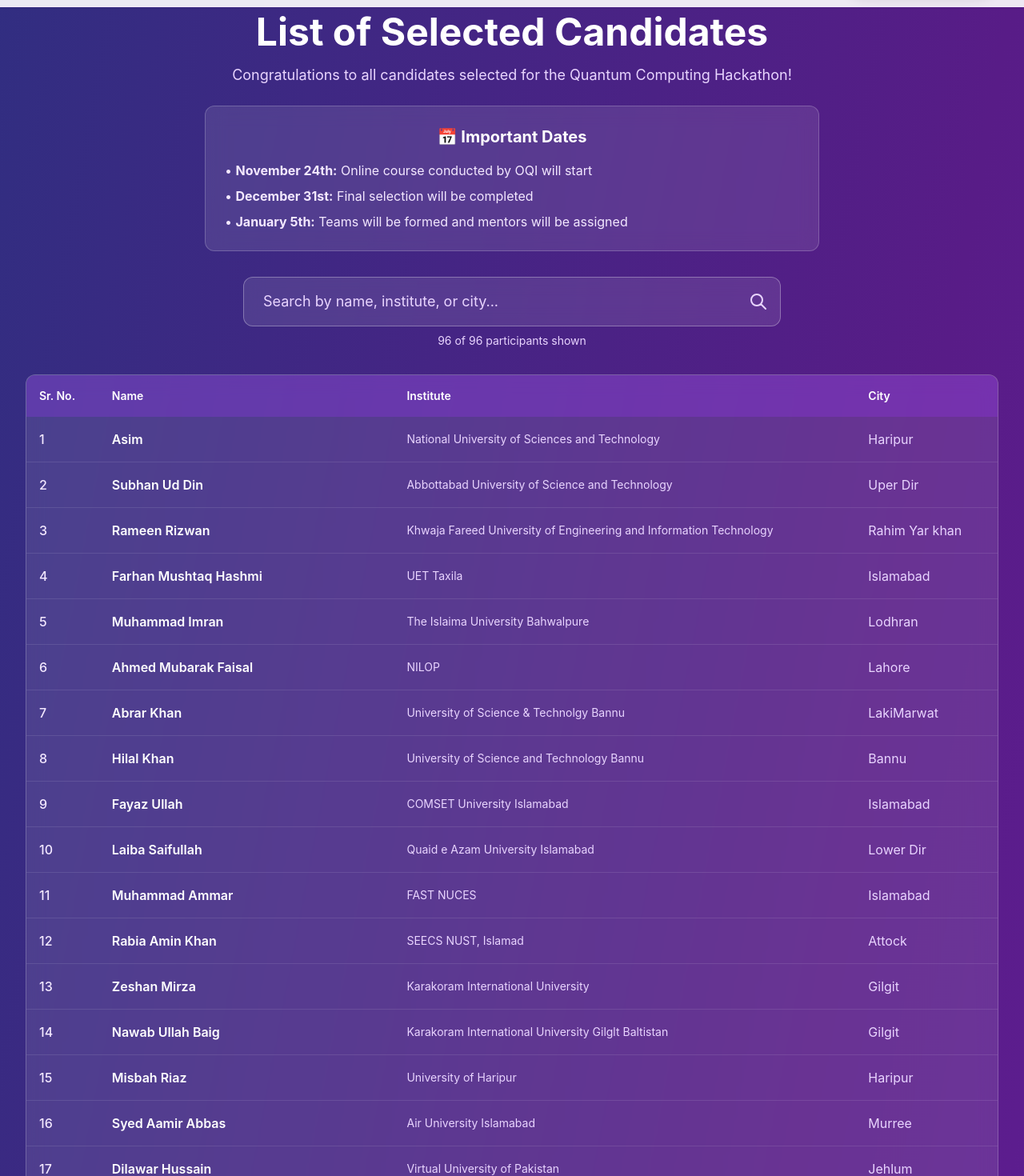
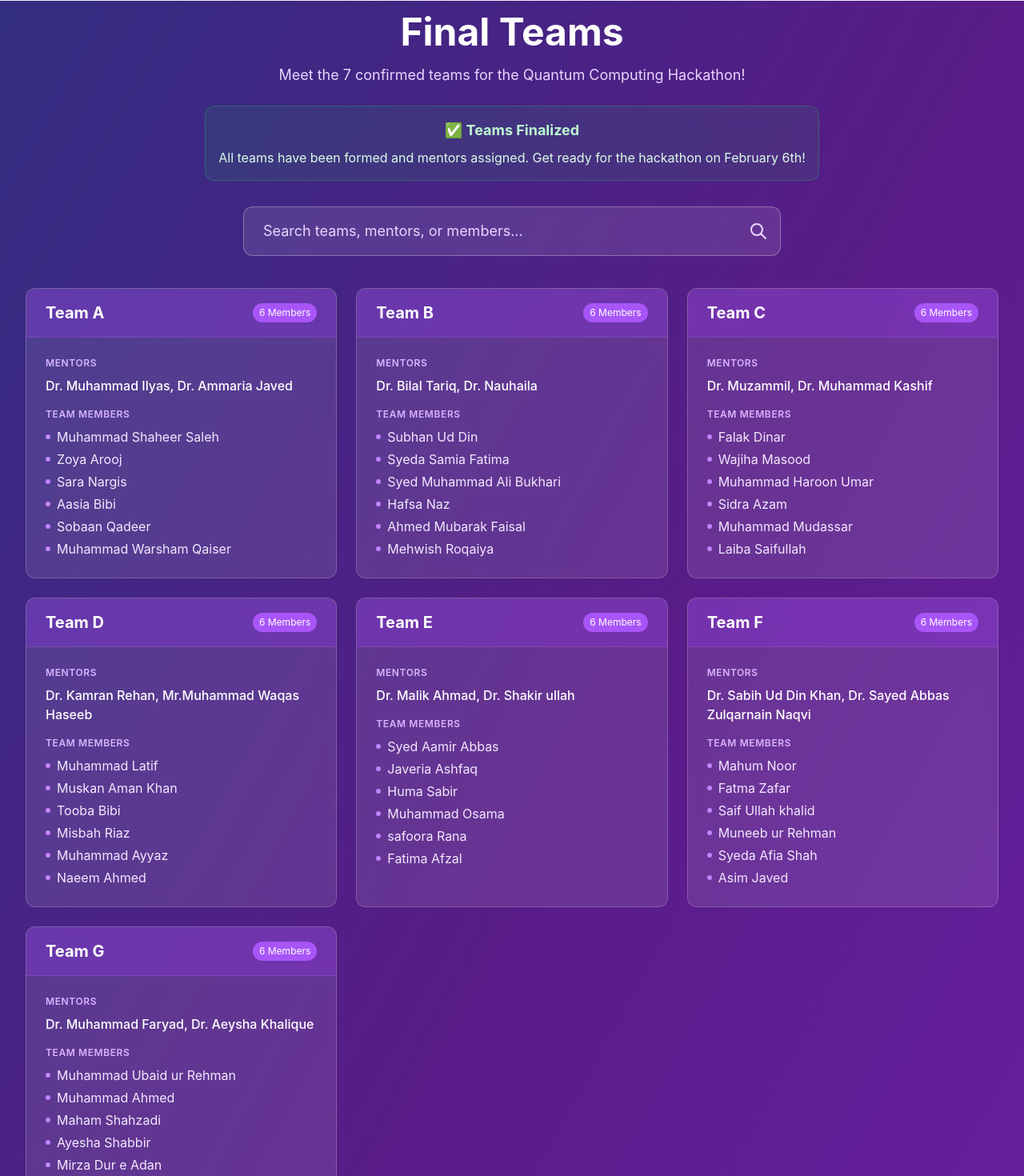
Before and after one commit to saadkarim754/QUANTUM-hackathon, a Next.js app: page /participants in a window 1280 px wide. Shown: the part 80-1550 px from the top of the page at 80% size. Built offline with nearby package versions, Linux system fonts and the light colour scheme.

Commit message:
final-teams-adeded

```diff
--- a/src/app/participants/page.js
+++ b/src/app/participants/page.js
@@ -7,115 +7,110 @@ import Footer from '@/components/layout/Footer';
 const ParticipantsPage = () => {
   const [searchTerm, setSearchTerm] = useState('');
 
-  // Participant data from the uploaded list
-  const participants = [
-    { srNo: 1, name: "Asim", institute: "National University of Sciences and Technology", city: "Haripur" },
-    { srNo: 2, name: "Subhan Ud Din", institute: "Abbottabad University of Science and Technology", city: "Uper Dir" },
-    { srNo: 3, name: "Rameen Rizwan", institute: "Khwaja Fareed University of Engineering and Information Technology", city: "Rahim Yar khan" },
-    { srNo: 4, name: "Farhan Mushtaq Hashmi", institute: "UET Taxila", city: "Islamabad" },
-    { srNo: 5, name: "Muhammad Imran", institute: "The Islaima University Bahwalpure", city: "Lodhran" },
-    { srNo: 6, name: "Ahmed Mubarak Faisal", institute: "NILOP", city: "Lahore" },
-    { srNo: 7, name: "Abrar Khan", institute: "University of Science & Technolgy Bannu", city: "LakiMarwat" },
-    { srNo: 8, name: "Hilal Khan", institute: "University of Science and Technology Bannu", city: "Bannu" },
-    { srNo: 9, name: "Fayaz Ullah", institute: "COMSET University Islamabad", city: "Islamabad" },
-    { srNo: 10, name: "Laiba Saifullah", institute: "Quaid e Azam University Islamabad", city: "Lower Dir" },
-    { srNo: 11, name: "Muhammad Ammar", institute: "FAST NUCES", city: "Islamabad" },
-    { srNo: 12, name: "Rabia Amin Khan", institute: "SEECS NUST, Islamad", city: "Attock" },
-    { srNo: 13, name: "Zeshan Mirza", institute: "Karakoram International University", city: "Gilgit" },
-    { srNo: 14, name: "Nawab Ullah Baig", institute: "Karakoram International University Gilglt Baltistan", city: "Gilgit" },
-    { srNo: 15, name: "Misbah Riaz", institute: "University of Haripur", city: "Haripur" },
-    { srNo: 16, name: "Syed Aamir Abbas", institute: "Air University Islamabad", city: "Murree" },
-    { srNo: 17, name: "Dilawar Hussain", institute: "Virtual University of Pakistan", city: "Jehlum" },
-    { srNo: 18, name: "Asawer Ayesha", institute: "National University of Sciences and Technology", city: "Chakwal" },
-    { srNo: 19, name: "Dur e Adan", institute: "PIEAS", city: "Islamabad" },
-    { srNo: 20, name: "Muhammad Shaheer Saleh", institute: "National University of Sciences and Technology", city: "Islamabad" },
-    { srNo: 21, name: "Syed Muhammad Sajjad Hussain", institute: "National University of Sciences and Technology", city: "Lahore" },
-    { srNo: 22, name: "Muhammad Ayaz Khan", institute: "International Islamic University Islamabad", city: "Islamabad" },
-    { srNo: 23, name: "Ayesha Saleem Khan", institute: "Quaid-i-Azam University, Islamabad", city: "Chakwal" },
-    { srNo: 24, name: "Muhammad Sultan", institute: "", city: "Queta" },
-    { srNo: 25, name: "Syed Muhammad Ali Bukhari", institute: "National University of Sciences & Technology", city: "Attock" },
-    { srNo: 26, name: "Sana Begum", institute: "Malakand University Chakdara", city: "Mardan" },
-    { srNo: 27, name: "Huzaifa Bilal", institute: "National University of Sciences and Technology", city: "Islamabad" },
-    { srNo: 28, name: "Fatima Zafar", institute: "NILOP", city: "Islamabad" },
-    { srNo: 29, name: "Farzam ur Rehman", institute: "National University of Sciences and Technology", city: "Islamabad" },
-    { srNo: 30, name: "Muhammad Tufail Ajmal", institute: "National University of Sciences and Technology", city: "Islamabad" },
-    { srNo: 31, name: "Muhammad Haroon Umar", institute: "National University of Sciences and Technology", city: "Charsadda" },
-    { srNo: 32, name: "Muhammad Ubaid Ur Rehman", institute: "University of Southern California", city: "Okara" },
-    { srNo: 33, name: "Huma Sabir", institute: "NILOP", city: "Rawalpindi" },
-    { srNo: 34, name: "Muneeb ur Rehman", institute: "PIEAS, Islamabad", city: "Islamabad" },
-    { srNo: 35, name: "Javeria Ashfaq", institute: "PIEAS, Islamabad", city: "Islamabad" },
-    { srNo: 36, name: "Muhammad Ahmed", institute: "NILOP", city: "Bahwalnagar" },
-    { srNo: 37, name: "Sana Gul", institute: "Quaid Azam University Islamabad", city: "Lower Dir" },
-    { srNo: 38, name: "Mahum Noor", institute: "National University of Sciences and Technology", city: "Islamabad" },
-    { srNo: 39, name: "Sara Nargis", institute: "PIEAS, Islamabad", city: "Rawalpindi" },
-    { srNo: 40, name: "Safoora Rana", institute: "PIEAS, Islamabad.", city: "Islamabad" },
-    { srNo: 41, name: "Zoya Arooj", institute: "COMSATS University, Islamaad", city: "Rawalpindi" },
-    { srNo: 42, name: "Amjad Hussain", institute: "GINOR, Gilgit", city: "Gilgit" },
-    { srNo: 43, name: "Muhammad Zaid", institute: "Quaid I Azam University, Islamabad", city: "Hayderabad" },
-    { srNo: 44, name: "Mehwish Roqaiya", institute: "PIEAS, Islamabad", city: "Islamabad" },
-    { srNo: 45, name: "Saif Ullah Khalid", institute: "Comsats, islamabad", city: "Islamabad" },
-    { srNo: 46, name: "Muhammad Ammar Raza", institute: "National University of Sciences and Technology", city: "Karachi" },
-    { srNo: 47, name: "Falak Dinar", institute: "NILOP", city: "Maradan" },
-    { srNo: 48, name: "Nawal Nasarullah", institute: "Air University", city: "Islamabad" },
-    { srNo: 49, name: "Maham Shahzadi", institute: "National University of Sciences and Technology", city: "Islamabad" },
-    { srNo: 50, name: "Faiq Mansoor", institute: "Optics Lab islamabad", city: "Islamabad" },
-    { srNo: 51, name: "Areej Khan", institute: "NED University of Engineering and Technology", city: "Karachi" },
-    { srNo: 52, name: "Syeda Samia Fatima", institute: "NED University of Engineering and Technology", city: "Karachi" },
-    { srNo: 53, name: "Riza Siddiqui", institute: "NED University of Engineering and Technology", city: "Karachi" },
-    { srNo: 54, name: "Araj Zaheer", institute: "NED University of Engineering & Technology, Karachi", city: "Karachi" },
-    { srNo: 55, name: "Alveera Mehfooz", institute: "Ned university of engineering and technology", city: "Karachi" },
-    { srNo: 56, name: "Muhammad Latif", institute: "NED University", city: "Karachi" },
-    { srNo: 57, name: "Muhammad Luqman", institute: "COMSAT university Islamabad", city: "Kohat" },
-    { srNo: 58, name: "Ali Asghar", institute: "GIKI university", city: "Jhang" },
-    { srNo: 59, name: "Maaidah Kaleem", institute: "Lahore University of Management Sciences", city: "Lahore" },
-    { srNo: 60, name: "Fatima Afzal", institute: "Lahore College for Women University (LCWU)", city: "Lahore" },
-    { srNo: 61, name: "Muhammad Daniyal", institute: "Lahore University of Management Sciences", city: "Lahore" },
-    { srNo: 62, name: "Qasim Ali", institute: "GCU Lahore", city: "Islamabad" },
-    { srNo: 63, name: "Arifa Haleem", institute: "The university of Lahore", city: "Rawalpindi" },
-    { srNo: 64, name: "Qasim Ali Chawla", institute: "Lahore University of Management Sciences", city: "Lahore" },
-    { srNo: 65, name: "Muhammad Salman Hassan Siddiqui", institute: "Lahore University of Management Sciences", city: "Karachi" },
-    { srNo: 66, name: "Muntaha Akram", institute: "The University of Punjab", city: "Kasur" },
-    { srNo: 67, name: "Sobaan Qadeer", institute: "Lahore University of Management Sciences", city: "Lahore" },
-    { srNo: 68, name: "Muhammad Osama", institute: "National University of Sciences and Technology", city: "Karachi" },
-    { srNo: 69, name: "Tooba Bibi", institute: "National University of Sciences and Technology", city: "Mansehra" },
-    { srNo: 70, name: "Fizza Azhar", institute: "Hazara University, Mansehra", city: "Islamabad" },
-    { srNo: 71, name: "Hafsa Naseer", institute: "GIKI university", city: "Mardan" },
-    { srNo: 72, name: "Aasia Bibi", institute: "University of Mianwali", city: "Mianwali" },
-    { srNo: 73, name: "Muskan Aman Khan", institute: "Namal University Mianwali", city: "Mianwali" },
-    { srNo: 74, name: "Ejaz Ahmed", institute: "Namal University Mianwali", city: "Mianwali" },
-    { srNo: 75, name: "Syeda Afia Shah", institute: "UET Peshawar", city: "Peshawar" },
-    { srNo: 76, name: "Muhammad Warsham Qaiser", institute: "GIKI university", city: "Swabi" },
-    { srNo: 77, name: "Sundus Sarwar", institute: "Khwaja Fareed University of Engineering and Information Technology", city: "Rahim Yar Khan" },
-    { srNo: 78, name: "Muhammad Ibrahim Tayyab", institute: "National University of Sciences and Technology", city: "Rawalpindi" },
-    { srNo: 79, name: "Ayesha Shabbir Mirza", institute: "Fatima Jinnah Women University, Rawalpindi", city: "Rawalpindi" },
-    { srNo: 80, name: "Sidra Azam", institute: "University of Sargodha", city: "Sargodha" },
-    { srNo: 81, name: "Areeba Shahid", institute: "University of Engineering and Technology, Taxila", city: "Faisalabad" },
-    { srNo: 82, name: "Rabbia Mahum", institute: "UET Taxila", city: "Wahcant" },
-    { srNo: 83, name: "Hafsa Naz", institute: "University Of Agriculture, Faisalabad.", city: "Faisalabad" },
-    { srNo: 84, name: "Muhammad Shaif Imran", institute: "FAST, NUCES, Islamabad", city: "Islamabad" },
-    { srNo: 85, name: "Ayesha Arshad", institute: "Institute of Space Technology, Islamabad", city: "Rawalpindi" },
-    { srNo: 86, name: "Kamran Ahmad", institute: "University of The Punjab, Lahore", city: "" },
-    { srNo: 87, name: "Mubashir Developer", institute: "University of Mianwali", city: "" },
-    { srNo: 88, name: "Muhammad Ayyaz", institute: "Pakistan Institute of Engineering and Applied Sciences", city: "" },
-    { srNo: 89, name: "Muhammad Mudassar", institute: "Government College University Lahore", city: "" },
-    { srNo: 90, name: "Muhammad Shaif Imran", institute: "FAST, NUCES", city: "" },
-    { srNo: 91, name: "Naeem Ahmad", institute: "PIEAS", city: "" },
-    { srNo: 92, name: "Rafia Batool", institute: "Quaid-e-Azam University Islamabad", city: "" },
-    { srNo: 93, name: "Wajiha Masood", institute: "PIEAS", city: "" },
-    { srNo: 94, name: "Wajya Ajmal", institute: "Quaid-i-Azam University", city: "" },
-    { srNo: 95, name: "Zahid Bilal", institute: "Khushkhal Khan Khattak University Karak", city: "" },
-    { srNo: 96, name: "Zoha Imran", institute: "Shaheed Benazir Bhutto Women University", city: "" }
+  // Team data from the final list
+  const teams = [
+    {
+      id: "A",
+      name: "Team A",
+      mentors: "Dr. Muhammad Ilyas, Dr. Ammaria Javed",
+      members: [
+        "Muhammad Shaheer Saleh",
+        "Zoya Arooj",
+        "Sara Nargis",
+        "Aasia Bibi",
+        "Sobaan Qadeer",
+        "Muhammad Warsham Qaiser"
+      ]
+    },
+    {
+      id: "B",
+      name: "Team B",
+      mentors: "Dr. Bilal Tariq, Dr. Nauhaila",
+      members: [
+        "Subhan Ud Din",
+        "Syeda Samia Fatima",
+        "Syed Muhammad Ali Bukhari",
+        "Hafsa Naz",
+        "Ahmed Mubarak Faisal",
+        "Mehwish Roqaiya"
+      ]
+    },
+    {
+      id: "C",
+      name: "Team C",
+      mentors: "Dr. Muzammil, Dr. Muhammad Kashif",
+      members: [
+        "Falak Dinar",
+        "Wajiha Masood",
+        "Muhammad Haroon Umar",
+        "Sidra Azam",
+        "Muhammad Mudassar",
+        "Laiba Saifullah"
+      ]
+    },
+    {
+      id: "D",
+      name: "Team D",
+      mentors: "Dr. Kamran Rehan, Mr.Muhammad Waqas Haseeb",
+      members: [
+        "Muhammad Latif",
+        "Muskan Aman Khan",
+        "Tooba Bibi",
+        "Misbah Riaz",
+        "Muhammad Ayyaz",
+        "Naeem Ahmed"
+      ]
+    },
+    {
+      id: "E",
+      name: "Team E",
+      mentors: "Dr. Malik Ahmad, Dr. Shakir ullah",
+      members: [
+        "Syed Aamir Abbas",
+        "Javeria Ashfaq",
+        "Huma Sabir",
+        "Muhammad Osama",
+        "safoora Rana",
+        "Fatima Afzal"
+      ]
+    },
+    {
+      id: "F",
+      name: "Team F",
+      mentors: "Dr. Sabih Ud Din Khan, Dr. Sayed Abbas Zulqarnain Naqvi",
+      members: [
+        "Mahum Noor",
+        "Fatma Zafar",
+        "Saif Ullah khalid",
+        "Muneeb ur Rehman",
+        "Syeda Afia Shah",
+        "Asim Javed"
+      ]
+    },
+    {
+      id: "G",
+      name: "Team G",
+      mentors: "Dr. Muhammad Faryad, Dr. Aeysha Khalique",
+      members: [
+        "Muhammad Ubaid ur Rehman",
+        "Muhammad Ahmed",
+        "Maham Shahzadi",
+        "Ayesha Shabbir",
+        "Mirza Dur e Adan",
+        "Muhammad Daniyal"
+      ]
+    }
   ];
 
-  // Filter participants based on search term
-  const filteredParticipants = useMemo(() => {
-    if (!searchTerm.trim()) return participants;
+  // Filter teams based on search term
+  const filteredTeams = useMemo(() => {
+    if (!searchTerm.trim()) return teams;
 
     const searchLower = searchTerm.toLowerCase();
-    return participants.filter(p =>
-      p.name.toLowerCase().includes(searchLower) ||
-      p.institute.toLowerCase().includes(searchLower) ||
-      p.city.toLowerCase().includes(searchLower)
+    return teams.filter(team =>
+      team.name.toLowerCase().includes(searchLower) ||
+      team.mentors.toLowerCase().includes(searchLower) ||
+      team.members.some(member => member.toLowerCase().includes(searchLower))
     );
   }, [searchTerm]);
 
@@ -127,29 +122,27 @@ const ParticipantsPage = () => {
         {/* Header */}
         <div className="text-center mb-8">
           <h1 className="text-3xl sm:text-4xl lg:text-5xl font-bold text-white mb-4">
-            List of Selected Candidates
+            Final Teams
           </h1>
           <p className="text-lg text-purple-200 mb-6">
-            Congratulations to all candidates selected for the Quantum Computing Hackathon!
+            Meet the 7 confirmed teams for the Quantum Computing Hackathon!
           </p>
 
-          {/* Important Dates Info Box */}
-          <div className="max-w-3xl mx-auto bg-white/10 backdrop-blur-md border border-white/20 rounded-xl p-6 mb-8">
-            <h2 className="text-xl font-bold text-white mb-4">📅 Important Dates</h2>
-            <div className="text-left space-y-2 text-purple-100">
-              <p>• <strong>November 24th:</strong> Online course conducted by OQI will start</p>
-              <p>• <strong>December 31st:</strong> Final selection will be completed</p>
-              <p>• <strong>January 5th:</strong> Teams will be formed and mentors will be assigned</p>
-            </div>
+          {/* Status Info Box */}
+          <div className="max-w-3xl mx-auto bg-green-500/10 backdrop-blur-md border border-green-500/30 rounded-xl p-4 mb-8">
+            <h2 className="text-lg font-bold text-green-200 mb-2">✅ Teams Finalized</h2>
+            <p className="text-green-100">
+              All teams have been formed and mentors assigned. Get ready for the hackathon on February 6th!
+            </p>
           </div>
         </div>
 
         {/* Search Box */}
-        <div className="max-w-2xl mx-auto mb-8">
+        <div className="max-w-2xl mx-auto mb-10">
           <div className="relative">
             <input
               type="text"
-              placeholder="Search by name, institute, or city..."
+              placeholder="Search teams, mentors, or members..."
               value={searchTerm}
               onChange={(e) => setSearchTerm(e.target.value)}
               className="w-full px-6 py-4 bg-white/10 backdrop-blur-md border border-white/30 rounded-xl text-white placeholder-purple-200 focus:outline-none focus:ring-2 focus:ring-purple-400 focus:border-transparent text-lg"
@@ -160,48 +153,53 @@ const ParticipantsPage = () => {
               </svg>
             </div>
           </div>
-          <p className="text-purple-200 text-sm mt-2 text-center">
-            {filteredParticipants.length} of {participants.length} participants shown
-          </p>
         </div>
 
-        {/* Participants List */}
-        <div className="bg-white/10 backdrop-blur-md border border-white/20 rounded-xl overflow-hidden">
-          <div className="overflow-x-auto">
-            <table className="w-full">
-              <thead className="bg-purple-600/30">
-                <tr>
-                  <th className="px-4 py-4 text-left text-sm font-semibold text-white">Sr. No.</th>
-                  <th className="px-4 py-4 text-left text-sm font-semibold text-white">Name</th>
-                  <th className="px-4 py-4 text-left text-sm font-semibold text-white hidden md:table-cell">Institute</th>
-                  <th className="px-4 py-4 text-left text-sm font-semibold text-white">City</th>
-                </tr>
-              </thead>
-              <tbody className="divide-y divide-white/10">
-                {filteredParticipants.map((participant, index) => (
-                  <tr
-                    key={participant.srNo}
-                    className="hover:bg-white/5 transition-colors"
-                  >
-                    <td className="px-4 py-4 text-purple-100 font-medium">{participant.srNo}</td>
-                    <td className="px-4 py-4 text-white font-semibold">{participant.name}</td>
-                    <td className="px-4 py-4 text-purple-200 text-sm hidden md:table-cell">{participant.institute || 'N/A'}</td>
-                    <td className="px-4 py-4 text-purple-200">{participant.city}</td>
-                  </tr>
-                ))}
-              </tbody>
-            </table>
-          </div>
+        {/* Teams Grid */}
+        <div className="grid grid-cols-1 md:grid-cols-2 lg:grid-cols-3 gap-6">
+          {filteredTeams.map((team) => (
+            <div
+              key={team.id}
+              className="bg-white/10 backdrop-blur-md border border-white/20 rounded-xl overflow-hidden hover:bg-white/15 transition-all duration-300 transform hover:scale-[1.02]"
+            >
+              {/* Card Header */}
+              <div className="bg-purple-600/30 px-6 py-4 border-b border-white/10 flex justify-between items-center">
+                <h3 className="text-xl font-bold text-white">{team.name}</h3>
+                <span className="bg-purple-500 text-white text-xs px-2 py-1 rounded-full">{team.members.length} Members</span>
+              </div>
 
-          {filteredParticipants.length === 0 && (
-            <div className="text-center py-12">
-              <p className="text-purple-200 text-lg">No participants found matching your search.</p>
+              <div className="p-6">
+                {/* Mentors */}
+                <div className="mb-4">
+                  <h4 className="text-xs uppercase tracking-wider text-purple-300 font-semibold mb-2">Mentors</h4>
+                  <p className="text-white font-medium">{team.mentors}</p>
+                </div>
+
+                {/* Members */}
+                <div>
+                  <h4 className="text-xs uppercase tracking-wider text-purple-300 font-semibold mb-2">Team Members</h4>
+                  <ul className="space-y-1">
+                    {team.members.map((member, idx) => (
+                      <li key={idx} className="text-purple-100 flex items-center">
+                        <span className="w-1.5 h-1.5 bg-purple-400 rounded-full mr-2"></span>
+                        {member}
+                      </li>
+                    ))}
+                  </ul>
+                </div>
+              </div>
             </div>
-          )}
+          ))}
         </div>
 
+        {filteredTeams.length === 0 && (
+          <div className="text-center py-12">
+            <p className="text-purple-200 text-lg">No teams found matching your search.</p>
+          </div>
+        )}
+
         {/* Back to Home Button */}
-        <div className="text-center mt-8">
+        <div className="text-center mt-12">
           <a href="/">
             <button className="bg-white/10 hover:bg-white/20 text-white font-semibold px-8 py-3 rounded-full border border-white/30 transition-all duration-200 transform hover:scale-105">
               ← Back to Home
--- a/src/components/layout/Navigation.js
+++ b/src/components/layout/Navigation.js
@@ -49,7 +49,7 @@ const Navigation = () => {
             ))}
             <a href="/participants">
               <Button size="sm" variant="primary" className="bg-gradient-to-r from-purple-600 to-indigo-600 hover:from-purple-700 hover:to-indigo-700">
-                List of Selected Candidates
+                Final Teams
               </Button>
             </a>
           </div>
@@ -85,7 +85,7 @@ const Navigation = () => {
               <div className="px-3 py-2">
                 <a href="/participants" className="block">
                   <Button size="sm" variant="primary" className="w-full bg-gradient-to-r from-purple-600 to-indigo-600 hover:from-purple-700 hover:to-indigo-700">
-                    List of Selected Candidates
+                    Final Teams
                   </Button>
                 </a>
               </div>
--- a/src/components/sections/Hero.js
+++ b/src/components/sections/Hero.js
@@ -135,7 +135,7 @@ const Hero = () => {
         <div className="mb-3 sm:mb-2">
           <a href="/participants">
             <button className="bg-gradient-to-r from-purple-600 to-indigo-600 hover:from-purple-700 hover:to-indigo-700 text-white font-bold px-10 sm:px-12 py-5 sm:py-5 rounded-full text-lg sm:text-lg shadow-lg transition-all duration-200 transform hover:scale-105">
-              List of Selected Candidates
+              Final Teams
             </button>
           </a>
         </div>
```
Also changed, not shown: Final_teams.txt (added).
